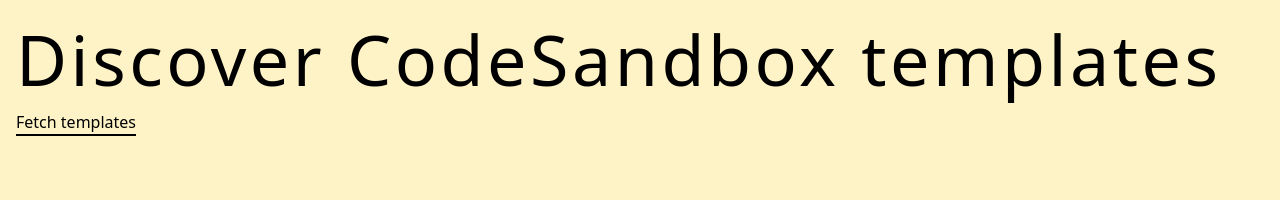
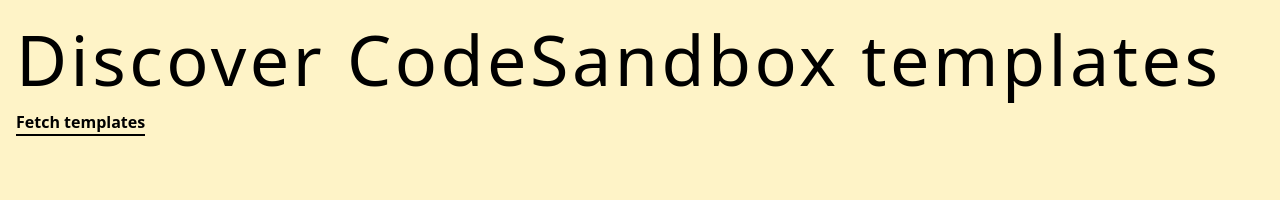
Before and after one commit to codesandbox/demo, a React (Vite) app: page / in a window 1280 px wide. Shown: the top 200 px of the page. Built offline with nearby package versions, Linux system fonts and the light colour scheme; no server answers; the HTML template or start-up script is replaced by a standard one.

Commit message:
style(App): improve button styling and add fetch functionality

```diff
--- a/src/App.tsx
+++ b/src/App.tsx
@@ -30,14 +30,17 @@
           Discover CodeSandbox templates
         </h1>
 
-        <button className="border-b-2 border-black" onClick={fetchTemplates}>
+        <button
+          className="border-b-2 border-black font-bold pointer hover:border-b-4"
+          onClick={fetchTemplates}
+        >
           Fetch templates
         </button>
       </div>
 
-      <div className="h-[200px]" />
+      <div className="h-[300px] pointer-events-none" />
 
-      <div className="pt-20 relative z-1">
+      <div className="relative z-1">
         {templates.map((item) => {
           return (
             <div
```
